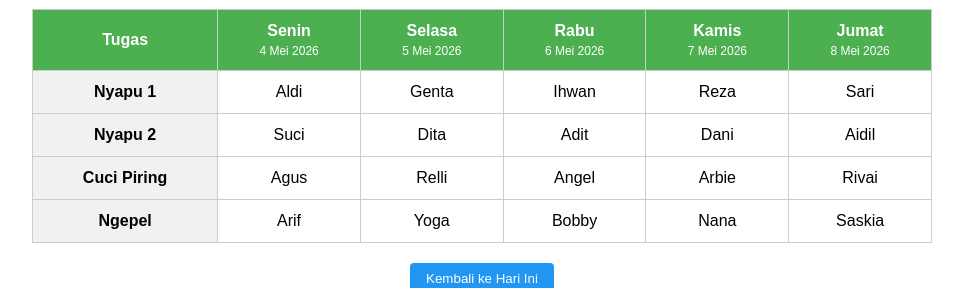
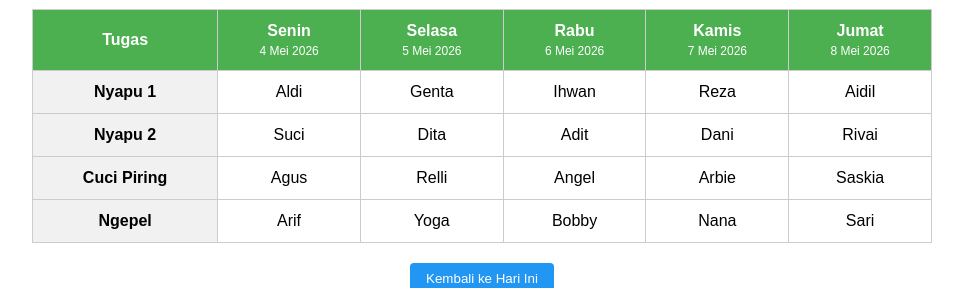
Before and after one commit to dn-p/piket-r7, a React (Create React App) app: page / in a window 1280 px wide. Shown: the part 192-480 px from the top of the page, without its empty margins (158-1121 px from the left). Built offline with nearby package versions, Linux system fonts and the light colour scheme.

Commit message:
revisi piket jumat v2

```diff
--- a/src/App.js
+++ b/src/App.js
@@ -23,7 +23,7 @@ const PEOPLE_BY_DAY = [
   ['Genta', 'Dita', 'Relli', 'Yoga'],     // 1: Selasa
   ['Ihwan', 'Adit', 'Angel', 'Bobby'],    // 2: Rabu
   ['Reza', 'Dani', 'Arbie', 'Nana'],      // 3: Kamis
-  ['Sari', 'Aidil', 'Rivai', 'Saskia']    // 4: Jumat
+  ['Aidil', 'Rivai', 'Saskia', 'Sari']    // 4: Jumat
 ];
 
 const getMondayOf = (date) => {
```
